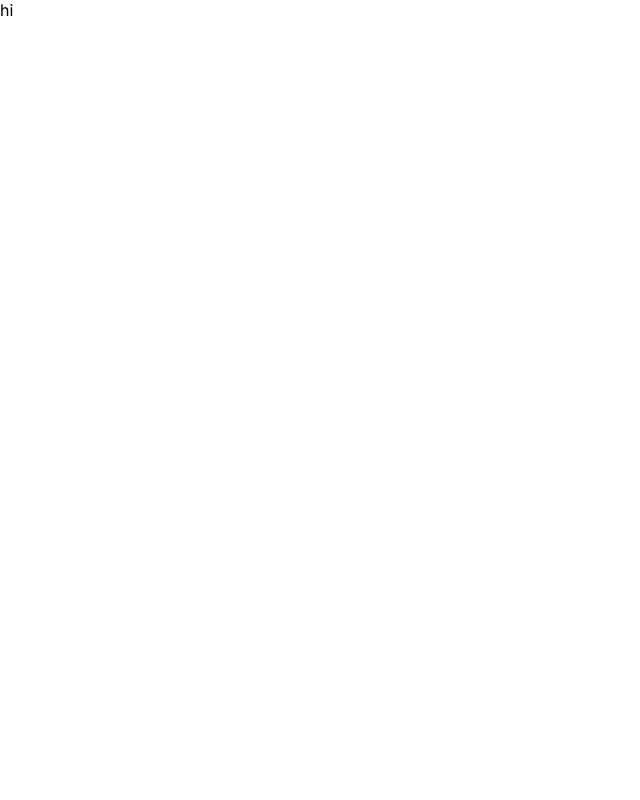
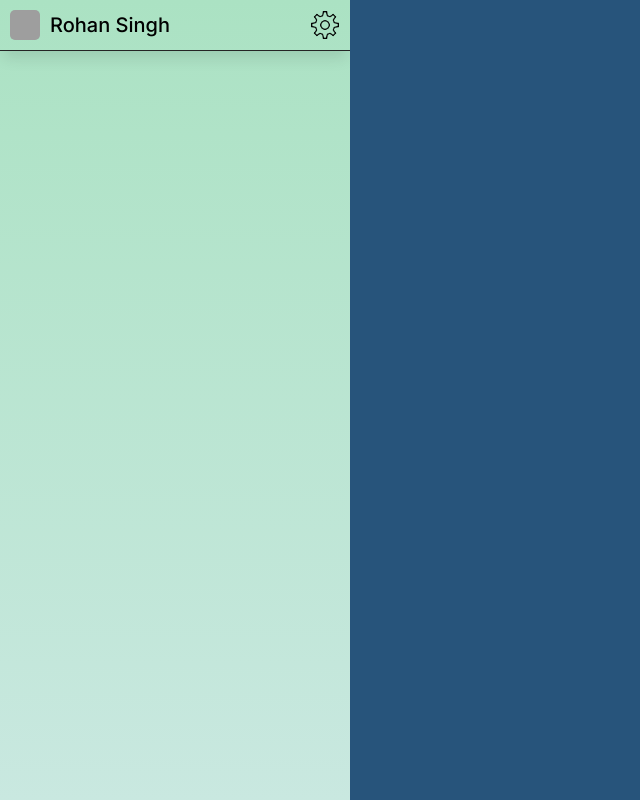
Before and after one commit to devbyanurag/ChatLoom, a Next.js app: page / in a window 1280 px wide. Shown: the whole page, without its empty margins (0-640 px from the left). Built offline with nearby package versions, Linux system fonts and the light colour scheme; grey boxes are pictures that could not be loaded.

Commit message:
main layout

```diff
--- /dev/null
+++ b/app/(pages)/page.module.scss
@@ -0,0 +1,10 @@
+.mainContainer {
+  width: 100%;
+  height: 100vh;
+  display: flex;
+
+
+  @media screen and (max-width: 767px) {
+    display: block;
+  }
+}
--- /dev/null
+++ b/app/(pages)/page.tsx
@@ -0,0 +1,34 @@
+'use client'
+import styles from "./page.module.scss";
+import ChatsList from "../components/ChatsList/ChatsList";
+import Chat from "../components/Chat/Chat";
+import { useEffect, useState } from "react";
+
+export default function Home() {
+  const [isSmallDevice, setIsSmallDevice] = useState<boolean>(false);
+
+  useEffect(() => {
+    function handleResize() {
+      setIsSmallDevice(window.innerWidth < 767);
+    }
+    handleResize();
+    window.addEventListener('resize', handleResize);
+    return () => window.removeEventListener('resize', handleResize);
+  }, []);
+
+  return (
+    <div className={styles.mainContainer}>
+      {/* {isSmallDevice ? (
+        <ChatsList />
+      ) : (
+        <>
+          <ChatsList />
+          <Chat />
+        </>
+      )} */}
+      <ChatsList />
+          <Chat />
+
+    </div>
+  );
+}
--- /dev/null
+++ b/app/components/Chat/Chat.module.scss
@@ -0,0 +1,5 @@
+.chatContainer {
+    height: 100%;
+    flex: 1;
+    background-color: rgb(39, 84, 123);
+  }
--- /dev/null
+++ b/app/components/Chat/Chat.tsx
@@ -0,0 +1,12 @@
+import React from 'react'
+import styles from "./Chat.module.scss";
+
+const Chat = () => {
+    return (
+        <div className={styles.chatContainer}>
+
+        </div>
+    )
+}
+
+export default Chat
--- /dev/null
+++ b/app/components/ChatsList/ChatsList.module.scss
@@ -0,0 +1,30 @@
+.chatListContainer {
+    height: 100%;
+    width: 350px;
+    background: #c9e8e0;
+    background: linear-gradient(0deg, #c9e8e0 0%, #abe2c3 100%);
+    .profileContainer {
+      display: flex;
+      padding: 10px;
+      justify-content: space-between;
+      align-items: center;
+      border-bottom: 1px solid #242424;
+      box-shadow: 0px 10px 15px -3px rgba(0,0,0,0.1);
+      .profileDetails {
+        display: flex;
+        align-items: center;
+        img {
+          object-fit: cover;
+          border-radius: 5px;
+        }
+        p {
+          margin-left: 10px;
+          font-weight: 500;
+          font-size: 20px;
+        }
+      }
+    }
+    @media screen and (max-width: 767px) {
+        width: 100%;
+      }
+  }
--- /dev/null
+++ b/app/components/ChatsList/ChatsList.tsx
@@ -0,0 +1,21 @@
+import React from 'react'
+import styles from "./ChatsList.module.scss";
+
+
+const ChatsList = () => {
+  return (
+    <div className={styles.chatListContainer}>
+      <div className={styles.profileContainer}>
+        <div className={styles.profileDetails} >
+          <img width="30" height="30" src="https://images.unsplash.com/photo-1438761681033-6461ffad8d80?q=80&w=2070&auto=format&fit=crop&ixlib=rb-4.0.3&ixid=M3wxMjA3fDB8MHxwaG90by1wYWdlfHx8fGVufDB8fHx8fA%3D%3D" alt="profile--v1" />
+          <p>Rohan Singh</p>
+        </div>
+        <img width="30" height="30" src="./setting.png" alt="settings--v1" />
+
+      </div>
+
+    </div>
+  )
+}
+
+export default ChatsList
--- a/app/globals.css
+++ b/app/globals.css
@@ -1,77 +1,3 @@
-:root {
-  --max-width: 1100px;
-  --border-radius: 12px;
-  --font-mono: ui-monospace, Menlo, Monaco, "Cascadia Mono", "Segoe UI Mono",
-    "Roboto Mono", "Oxygen Mono", "Ubuntu Monospace", "Source Code Pro",
-    "Fira Mono", "Droid Sans Mono", "Courier New", monospace;
-
-  --foreground-rgb: 0, 0, 0;
-  --background-start-rgb: 214, 219, 220;
-  --background-end-rgb: 255, 255, 255;
-
-  --primary-glow: conic-gradient(
-    from 180deg at 50% 50%,
-    #16abff33 0deg,
-    #0885ff33 55deg,
-    #54d6ff33 120deg,
-    #0071ff33 160deg,
-    transparent 360deg
-  );
-  --secondary-glow: radial-gradient(
-    rgba(255, 255, 255, 1),
-    rgba(255, 255, 255, 0)
-  );
-
-  --tile-start-rgb: 239, 245, 249;
-  --tile-end-rgb: 228, 232, 233;
-  --tile-border: conic-gradient(
-    #00000080,
-    #00000040,
-    #00000030,
-    #00000020,
-    #00000010,
-    #00000010,
-    #00000080
-  );
-
-  --callout-rgb: 238, 240, 241;
-  --callout-border-rgb: 172, 175, 176;
-  --card-rgb: 180, 185, 188;
-  --card-border-rgb: 131, 134, 135;
-}
-
-@media (prefers-color-scheme: dark) {
-  :root {
-    --foreground-rgb: 255, 255, 255;
-    --background-start-rgb: 0, 0, 0;
-    --background-end-rgb: 0, 0, 0;
-
-    --primary-glow: radial-gradient(rgba(1, 65, 255, 0.4), rgba(1, 65, 255, 0));
-    --secondary-glow: linear-gradient(
-      to bottom right,
-      rgba(1, 65, 255, 0),
-      rgba(1, 65, 255, 0),
-      rgba(1, 65, 255, 0.3)
-    );
-
-    --tile-start-rgb: 2, 13, 46;
-    --tile-end-rgb: 2, 5, 19;
-    --tile-border: conic-gradient(
-      #ffffff80,
-      #ffffff40,
-      #ffffff30,
-      #ffffff20,
-      #ffffff10,
-      #ffffff10,
-      #ffffff80
-    );
-
-    --callout-rgb: 20, 20, 20;
-    --callout-border-rgb: 108, 108, 108;
-    --card-rgb: 100, 100, 100;
-    --card-border-rgb: 200, 200, 200;
-  }
-}
 
 * {
   box-sizing: border-box;
--- a/app/page.tsx
+++ /dev/null
@@ -1,10 +0,0 @@
-import Image from "next/image";
-import styles from "./page.module.css";
-
-export default function Home() {
-  return (
-    <div>
-      hi
-    </div>
-  );
-}
```
Also changed, not shown: package.json (+4 -3 lines), app/page.module.css (added), public/profile.png (added), public/setting.png (added).
